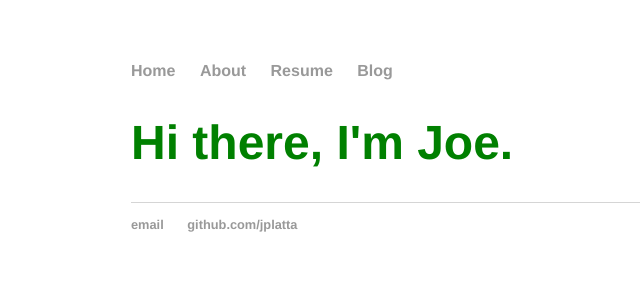
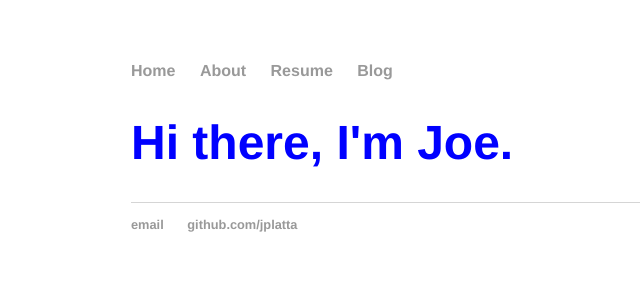
Before and after one commit to jplatta/jplatta.github.io, a Jekyll site: the page built from index.html, in a window 1280 px wide. Shown: the top 300 px of the page, without its empty margins (61-701 px from the left). Built offline with Jekyll 4.4.1, drawn with Linux system fonts in a browser that asks for light colours.

Commit message:
Update main.css

```diff
--- a/css/main.css
+++ b/css/main.css
@@ -5,7 +5,7 @@ a:hover { text-decoration: underline; }
 
 p, ul { font-size: 1.5em; line-height: 1.4em; color: #333; }
 
-h1 {color: green; }
+h1 {color: blue; }
 h1, h2, h3, h4 { font-family: 'Helvetica', 'Arial', 'Sans-Serif'; }
 h1 { font-size: 3em;  }
 h2 { font-size: 2.7em; }
```
